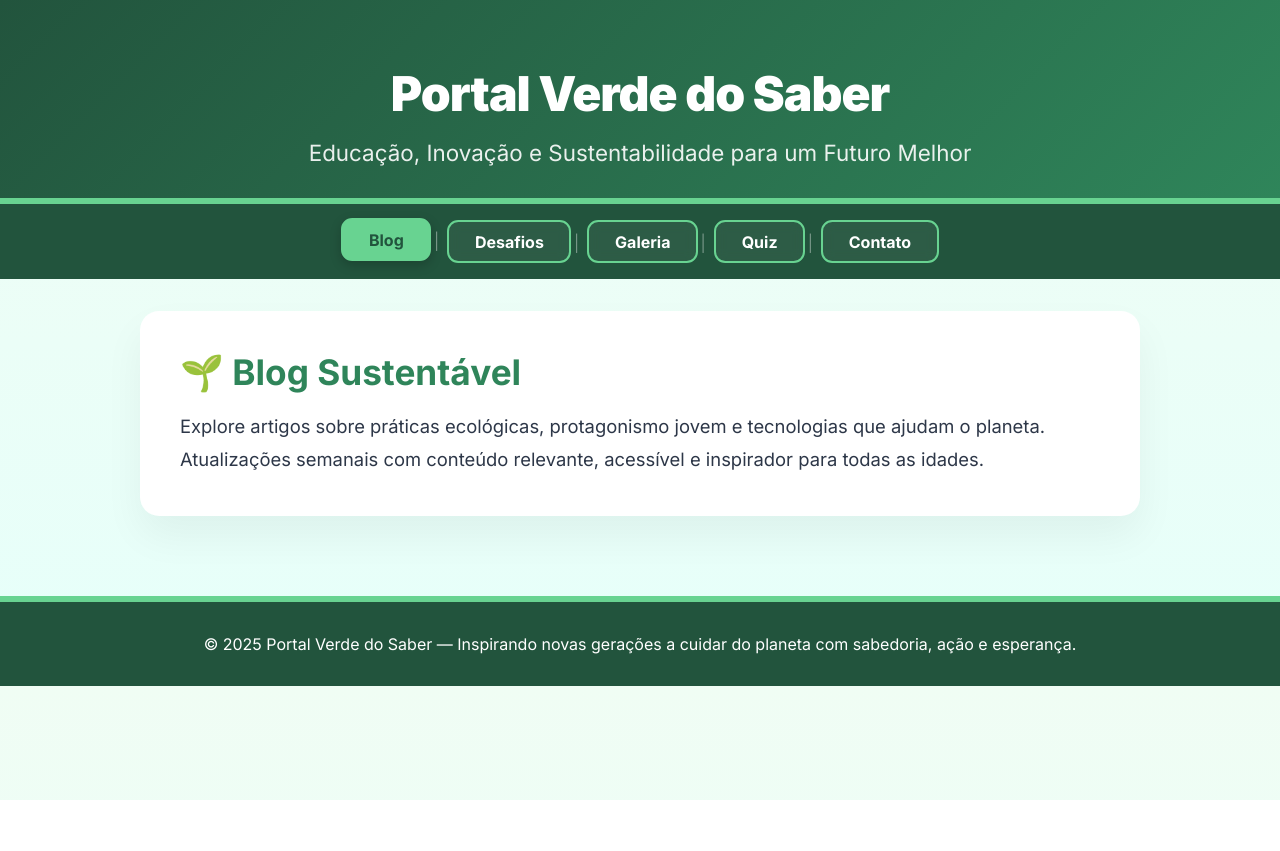
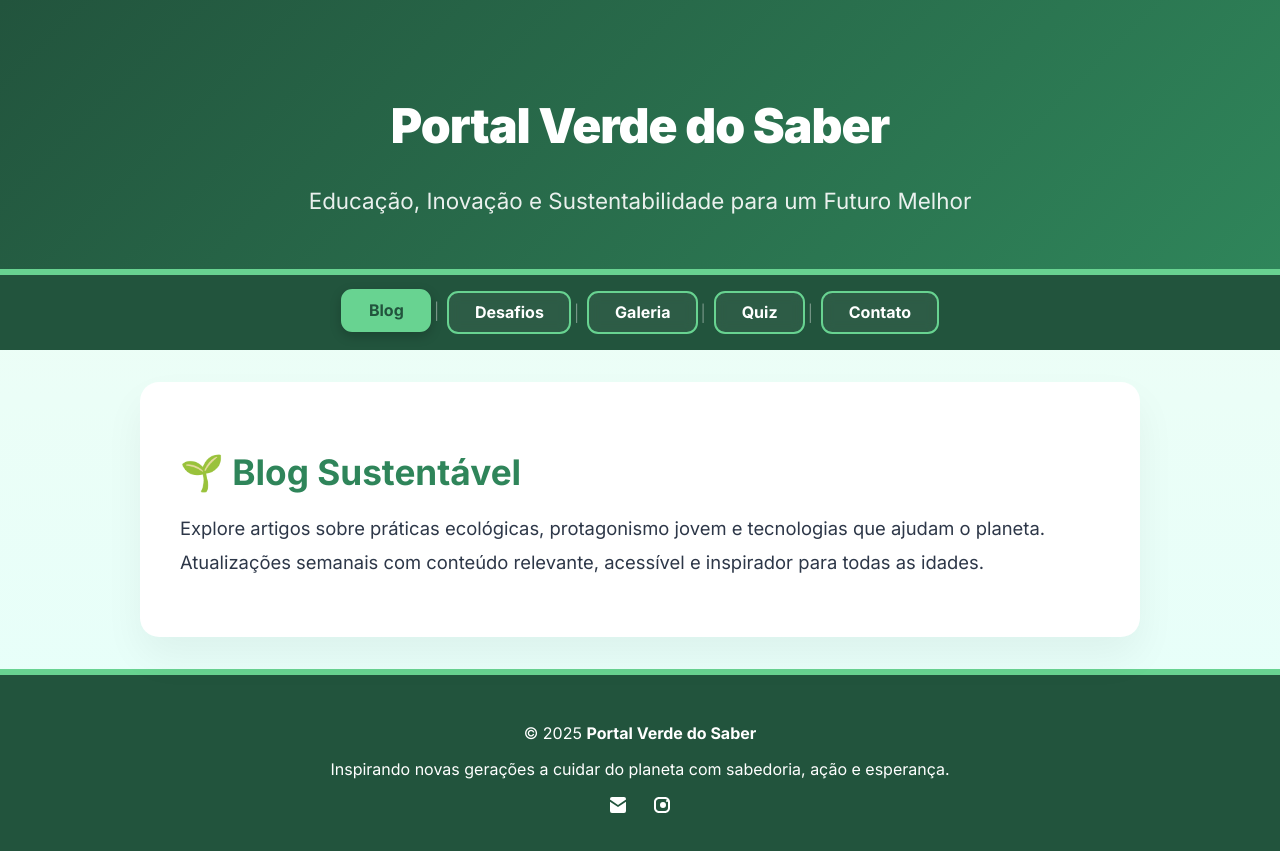
Before and after one commit to maiconsantos4/agrinho2025, a plain HTML site: page index.html in a window 1280 px wide. Before the commit the page ends 800 px from the top, so only its background shows below. Drawn offline with Linux system fonts and the light colour scheme.

Commit message:
Add files via upload

```diff
--- a/index.html
+++ b/index.html
@@ -16,16 +16,26 @@
       --branco: #ffffff;
     }
 
-    * {
+    html, body {
+      height: 100%;
       margin: 0;
-      padding: 0;
-      box-sizing: border-box;
-      font-family: 'Inter', sans-serif;
     }
 
     body {
       background: linear-gradient(to bottom, #f0fdf4, #e6fffa);
       color: var(--texto);
+    }
+
+    .wrapper {
+      min-height: calc(100vh - 200px);
+      display: flex;
+      flex-direction: column;
+      justify-content: flex-start;
+    }
+
+    * {
+      box-sizing: border-box;
+      font-family: 'Inter', sans-serif;
     }
 
     header {
@@ -126,17 +136,35 @@
       line-height: 1.8;
     }
 
-    footer {
+    .footer {
       background-color: var(--verde-escuro);
       color: var(--branco);
+      padding: 2rem 1rem;
+      border-top: 6px solid var(--verde-claro);
       text-align: center;
-      padding: 2rem;
-      margin-top: 5rem;
-      border-top: 6px solid var(--verde-claro);
     }
 
-    footer p {
-      font-size: 1rem;
+    .footer-content {
+      max-width: 960px;
+      margin: 0 auto;
+    }
+
+    .footer-links {
+      margin-top: 1rem;
+      display: flex;
+      justify-content: center;
+      gap: 1.5rem;
+    }
+
+    .footer-links a {
+      color: var(--branco);
+      text-decoration: none;
+      transition: transform 0.3s, color 0.3s;
+    }
+
+    .footer-links a:hover {
+      color: var(--verde-claro);
+      transform: scale(1.2);
     }
 
     @keyframes fadeIn {
@@ -167,6 +195,7 @@
 </head>
 
 <body>
+  <div class="wrapper">
     <header>
       <h1>Portal Verde do Saber</h1>
       <p>Educação, Inovação e Sustentabilidade para um Futuro Melhor</p>
@@ -204,9 +233,21 @@
       <h2>📬 Fale Conosco</h2>
       <p>Quer sugerir um tema, enviar seu projeto ou tirar dúvidas? Escreva para <strong>contato@verdeeduca.com</strong> ou envie mensagem no nosso Instagram <strong>@portalverdedosaber</strong>.</p>
     </div>
+  </div>
 
-  <footer>
-    <p>&copy; 2025 Portal Verde do Saber — Inspirando novas gerações a cuidar do planeta com sabedoria, ação e esperança.</p>
+  <footer class="footer">
+    <div class="footer-content">
+      <p>&copy; 2025 <strong>Portal Verde do Saber</strong></p>
+      <p>Inspirando novas gerações a cuidar do planeta com sabedoria, ação e esperança.</p>
+      <div class="footer-links">
+        <a href="mailto:contato@verdeeduca.com" title="E-mail">
+          <svg width="20" height="20" fill="currentColor" viewBox="0 0 20 20"><path d="M2 4a2 2 0 012-2h12a2 2 0 012 2v0.5L10 10 2 4.5V4zM2 6.697l8 5.333 8-5.333V16a2 2 0 01-2 2H4a2 2 0 01-2-2V6.697z"/></svg>
+        </a>
+        <a href="https://www.instagram.com/portalverdedosaber" target="_blank" title="Instagram">
+          <svg width="20" height="20" fill="currentColor" viewBox="0 0 20 20"><path d="M7 2C4.24 2 2 4.24 2 7v6c0 2.76 2.24 5 5 5h6c2.76 0 5-2.24 5-5V7c0-2.76-2.24-5-5-5H7zm0 2h6c1.66 0 3 1.34 3 3v6c0 1.66-1.34 3-3 3H7c-1.66 0-3-1.34-3-3V7c0-1.66 1.34-3 3-3zm8 1a1 1 0 100 2 1 1 0 000-2zm-4 2a3 3 0 110 6 3 3 0 010-6z"/></svg>
+        </a>
+      </div>
+    </div>
   </footer>
 
   <script>
```
Lines whose indentation alone changed are shown as unchanged.
